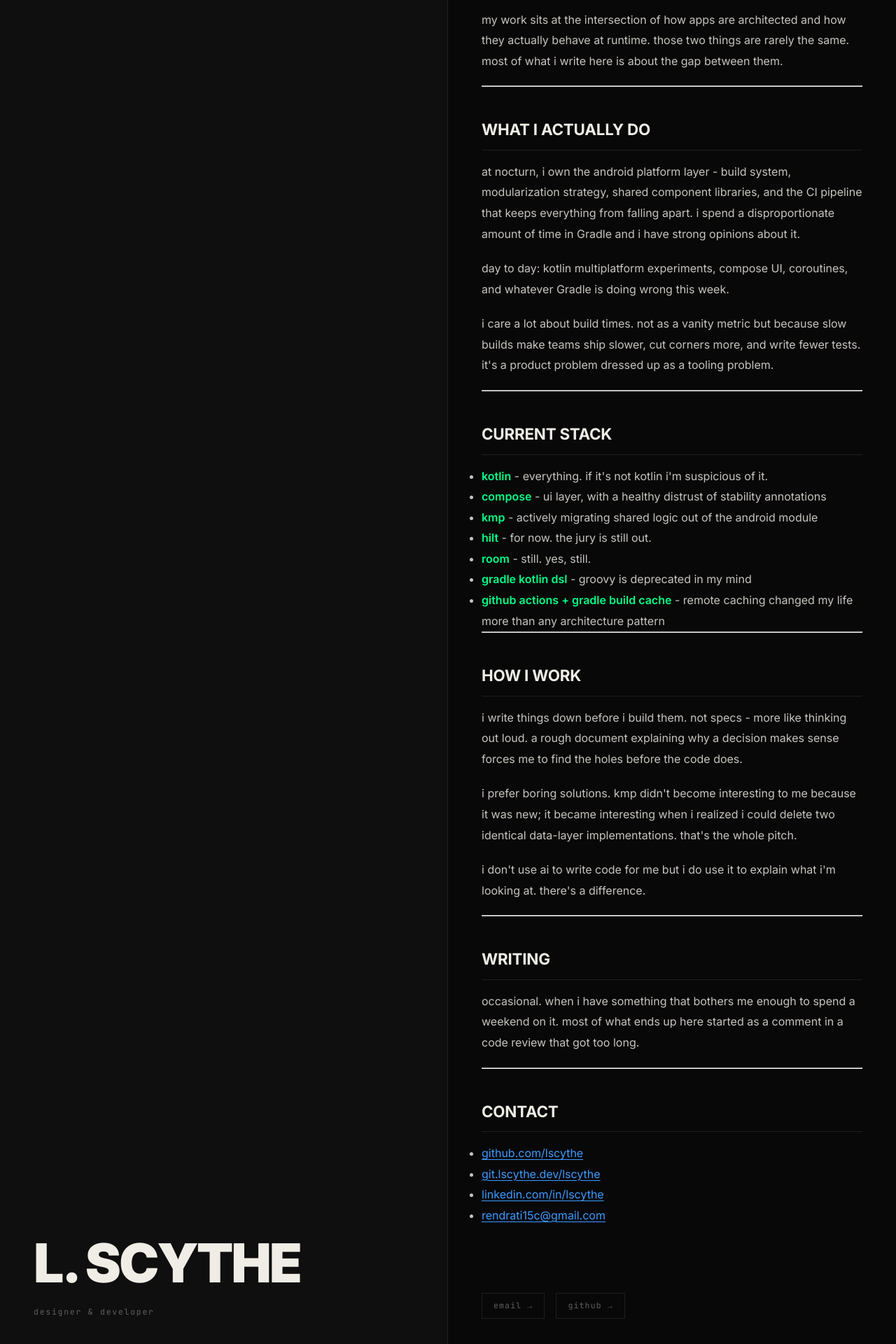
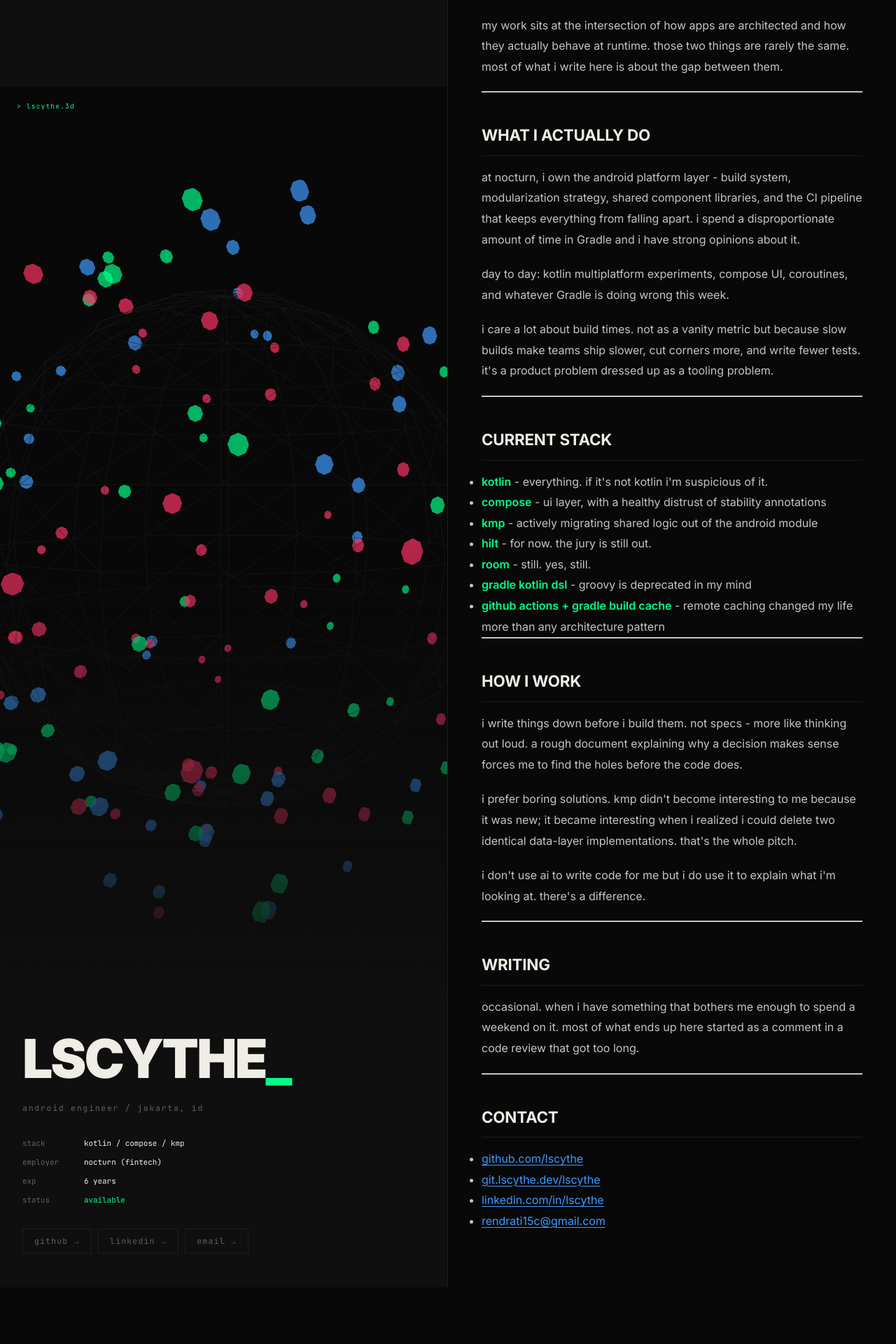
Before and after one commit to nuanxue-agent/lscythe-web, a Next.js app: page /about in a window 1280 px wide. Shown: the part 460-2380 px from the top of the page at 70% size. After the commit the page ends 2299 px from the top, so only its background shows below. Built offline with nearby package versions, Linux system fonts and the light colour scheme.

Commit message:
feat: 3d scene on about page identity panel

```diff
--- a/src/app/about/page.tsx
+++ b/src/app/about/page.tsx
@@ -2,32 +2,21 @@ import fs from 'fs'
 import path from 'path'
 import matter from 'gray-matter'
 import { markdownToHtml } from '@/lib/markdown'
+import ArticleSceneWrapper from '@/components/ArticleSceneWrapper'
 
 export const metadata = {
-  title: 'about - lscythe',
-  description: 'designer & developer. form, type, function.',
+  title: 'about',
+  description: 'android engineer from jakarta. building mobile systems, kmp libraries, and developer tooling.',
 }
 
 export default function AboutPage() {
-  // Read content/about.md - fall back to default copy if missing
   const aboutPath = path.join(process.cwd(), 'content', 'about.md')
-  let name = 'l. scythe'
-  let role = 'designer & developer'
   let html = ''
 
   if (fs.existsSync(aboutPath)) {
     const raw = fs.readFileSync(aboutPath, 'utf8')
-    const { data, content } = matter(raw)
-    name = data.name ?? name
-    role = data.role ?? role
+    const { content } = matter(raw)
     html = markdownToHtml(content)
-  } else {
-    html = markdownToHtml(
-      `i work at the intersection of structured systems and expressive form.\n\n` +
-      `trained in graphic design and self-taught in software, i believe the best interfaces ` +
-      `are built from the same principles as the best posters: **clarity**, **hierarchy**, and **intention**.\n\n` +
-      `currently available for select projects.`
-    )
   }
 
   return (
@@ -37,67 +26,69 @@ export default function AboutPage() {
       </div>
 
       <div className="about-page">
-        {/* left: identity panel */}
-        <div className="about-page__identity">
-          {/* decorative geometry */}
-          <div style={{ marginBottom: 'auto', paddingTop: '2rem' }}>
+        {/* left: identity panel with 3D scene */}
+        <div className="about-page__identity" style={{ padding: 0, overflow: 'hidden', minHeight: '100%' }}>
+          {/* 3D scene fills the top portion */}
+          <div style={{ position: 'relative', height: '60%', minHeight: '280px', background: 'var(--black)' }}>
+            <ArticleSceneWrapper slug="about-sphere" sceneOverride="sphere-cloud" />
             <div style={{
-              width: '60px',
-              height: '60px',
-              borderRadius: '50%',
-              border: '2px solid var(--ochre)',
-              marginBottom: '1rem',
+              position: 'absolute', inset: 0, zIndex: 2,
+              background: 'linear-gradient(to bottom, transparent 50%, var(--surface) 100%)',
+              pointerEvents: 'none',
             }} />
             <div style={{
-              width: '60px',
-              height: '60px',
-              background: 'var(--red)',
-            }} />
+              position: 'absolute', top: '1.25rem', left: '1.5rem', zIndex: 3,
+              fontFamily: 'var(--mono)', fontSize: '0.6rem', color: 'var(--accent)', letterSpacing: '0.12em',
+            }}>
+              &gt; lscythe.3d
+            </div>
           </div>
 
-          <div>
-            <h1 className="about-page__name">{name}</h1>
-            <p className="about-page__role">{role}</p>
+          {/* identity text below scene */}
+          <div style={{ padding: '2rem 2rem 3rem', background: 'var(--surface)' }}>
+            <h1 className="about-page__name">
+              lscythe<span>_</span>
+            </h1>
+            <p className="about-page__role">android engineer / jakarta, id</p>
+
+            <div style={{ marginTop: '2rem', display: 'flex', flexDirection: 'column', gap: '0.6rem' }}>
+              {[
+                { label: 'stack', value: 'kotlin / compose / kmp' },
+                { label: 'employer', value: 'nocturn (fintech)' },
+                { label: 'exp', value: '6 years' },
+                { label: 'status', value: 'available' },
+              ].map(({ label, value }) => (
+                <div key={label} style={{ display: 'flex', gap: '1rem', fontFamily: 'var(--mono)', fontSize: '0.68rem' }}>
+                  <span style={{ color: 'var(--dim)', width: '4.5rem', flexShrink: 0 }}>{label}</span>
+                  <span style={{ color: label === 'status' ? 'var(--accent)' : 'var(--white)' }}>{value}</span>
+                </div>
+              ))}
+            </div>
+
+            <div style={{ marginTop: '2rem', display: 'flex', gap: '0.6rem', flexWrap: 'wrap' }}>
+              <a href="https://github.com/lscythe" className="article-link" target="_blank" rel="noopener noreferrer">github →</a>
+              <a href="https://linkedin.com/in/lscythe" className="article-link" target="_blank" rel="noopener noreferrer">linkedin →</a>
+              <a href="mailto:rendrati15c@gmail.com" className="article-link">email →</a>
+            </div>
           </div>
         </div>
 
-        {/* right: prose */}
+        {/* right: prose content */}
         <div className="about-page__content">
           <div style={{
+            fontFamily: 'var(--mono)',
             fontSize: '0.65rem',
-            letterSpacing: '0.2em',
-            opacity: 0.4,
-            marginBottom: '2rem',
+            color: 'var(--accent)',
+            letterSpacing: '0.15em',
+            marginBottom: '2.5rem',
           }}>
-            01 / about
+            &gt; about / lscythe
           </div>
 
           <div
             className="article-content"
             dangerouslySetInnerHTML={{ __html: html }}
           />
-
-          {/* contact strip */}
-          <div style={{
-            marginTop: '4rem',
-            paddingTop: '2rem',
-            borderTop: '2px solid var(--ink)',
-            display: 'flex',
-            gap: '1rem',
-            flexWrap: 'wrap',
-          }}>
-            <a href="mailto:hello@lscythe.com" className="article-link">
-              email →
-            </a>
-            <a
-              href="https://github.com/lscythe"
-              className="article-link"
-              target="_blank"
-              rel="noopener noreferrer"
-            >
-              github →
-            </a>
-          </div>
         </div>
       </div>
     </>
```
